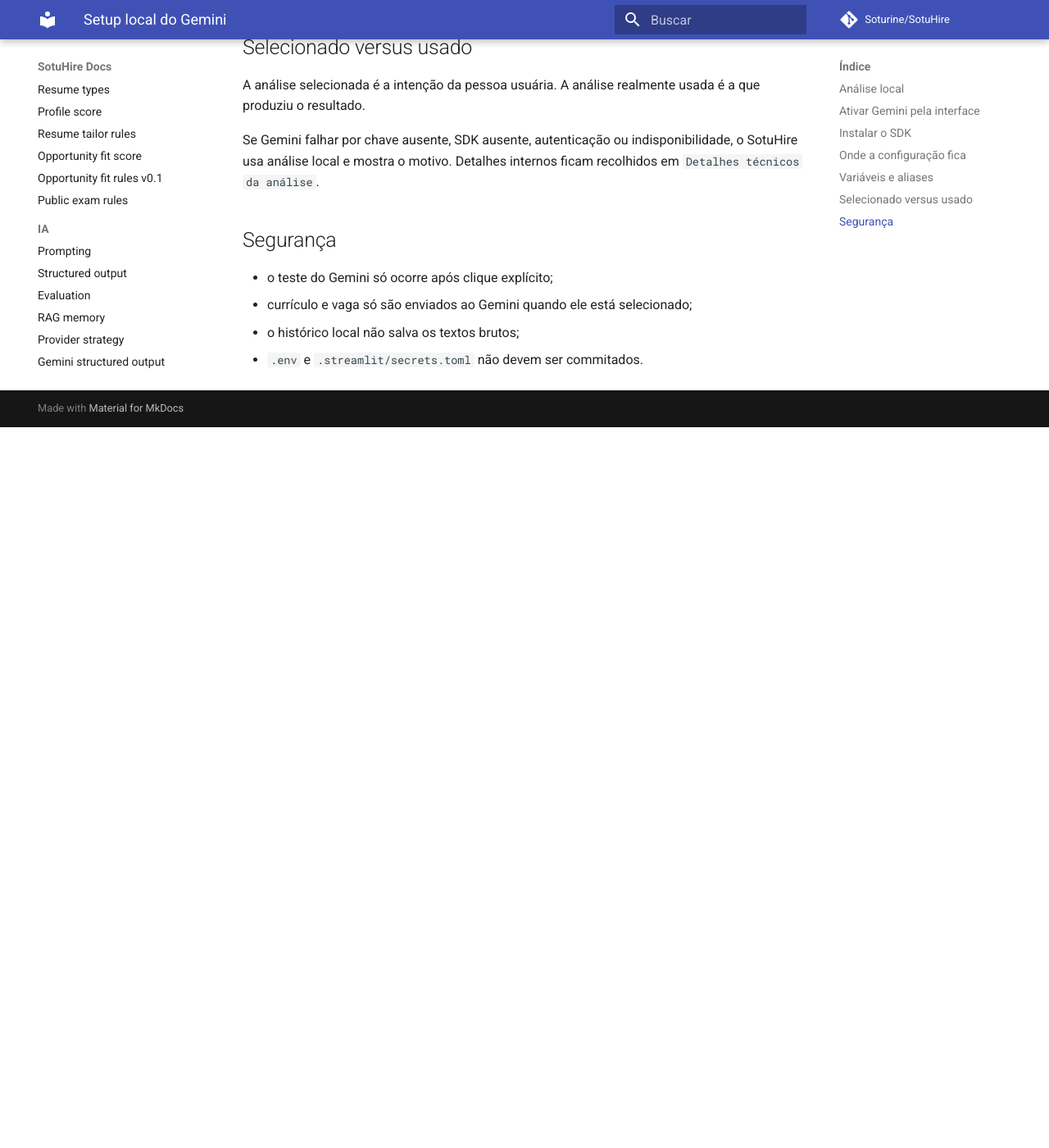
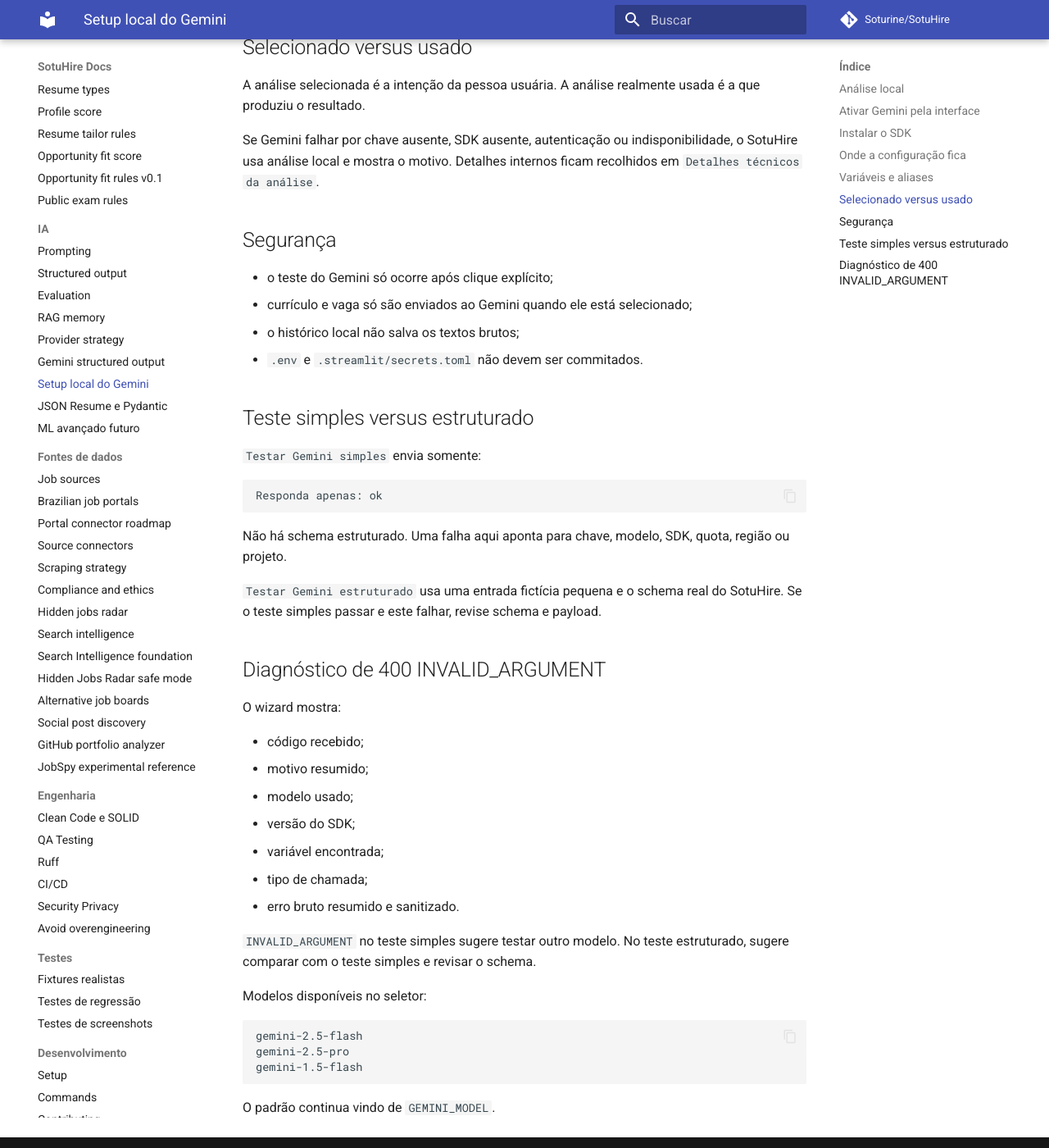
Before and after one commit to Soturine/SotuHire, an MkDocs documentation site: the page built from docs/04-ai/gemini-local-setup.md, in a window 1280 px wide and 1400 px high, scrolled down 1559 px. Shown: the whole window at 82% size. Built offline with MkDocs 1.6.1 and Material for MkDocs 9.7.7, drawn with Linux system fonts in a browser that asks for light colours; comment, search, counter and statistics services are not loaded; before the commit the page ends 2080 px from its top, so only the background shows below that.

Commit message:
docs: document v0.6.0 UX AI setup and search intelligence

````diff
--- a/docs/04-ai/gemini-local-setup.md
+++ b/docs/04-ai/gemini-local-setup.md
@@ -71,3 +71,39 @@
 - currículo e vaga só são enviados ao Gemini quando ele está selecionado;
 - o histórico local não salva os textos brutos;
 - `.env` e `.streamlit/secrets.toml` não devem ser commitados.
+
+## Teste simples versus estruturado
+
+`Testar Gemini simples` envia somente:
+
+```text
+Responda apenas: ok
+```
+
+Não há schema estruturado. Uma falha aqui aponta para chave, modelo, SDK, quota, região ou projeto.
+
+`Testar Gemini estruturado` usa uma entrada fictícia pequena e o schema real do SotuHire. Se o teste simples passar e este falhar, revise schema e payload.
+
+## Diagnóstico de 400 INVALID_ARGUMENT
+
+O wizard mostra:
+
+- código recebido;
+- motivo resumido;
+- modelo usado;
+- versão do SDK;
+- variável encontrada;
+- tipo de chamada;
+- erro bruto resumido e sanitizado.
+
+`INVALID_ARGUMENT` no teste simples sugere testar outro modelo. No teste estruturado, sugere comparar com o teste simples e revisar o schema.
+
+Modelos disponíveis no seletor:
+
+```text
+gemini-2.5-flash
+gemini-2.5-pro
+gemini-1.5-flash
+```
+
+O padrão continua vindo de `GEMINI_MODEL`.
--- /dev/null
+++ b/docs/06-testing/screenshot-testing.md
@@ -0,0 +1,45 @@
+# Testes de Screenshots
+
+## Objetivo
+
+Os screenshots da v0.6.0 demonstram o fluxo real do Streamlit sem usar dados pessoais. Eles são gerados com as fixtures fictícias do repositório e referenciados pelo README.
+
+## Arquivos esperados
+
+```text
+docs/assets/screenshots/sotuhire-v0.6-home.png
+docs/assets/screenshots/sotuhire-v0.6-resume.png
+docs/assets/screenshots/sotuhire-v0.6-job.png
+docs/assets/screenshots/sotuhire-v0.6-result.png
+docs/assets/screenshots/sotuhire-v0.6-dashboard.png
+docs/assets/screenshots/sotuhire-v0.6-ai-setup.png
+```
+
+## Captura reproduzível
+
+Instale as dependências e o navegador:
+
+```bash
+pip install -r requirements-dev.txt
+playwright install chromium
+```
+
+Com o app em execução, capture:
+
+```bash
+streamlit run app.py
+python scripts/capture_screenshots.py --url http://localhost:8501
+```
+
+O script navega pelas experiências rápida e avançada, usa a demo local e salva imagens PNG.
+
+## Regressão
+
+`tests/test_readme_screenshots.py` verifica que:
+
+- o README referencia os seis arquivos;
+- todos existem;
+- cada imagem tem tamanho útil;
+- nenhum arquivo excede o limite definido pelo teste.
+
+Antes de publicar uma versão, recapture as imagens depois de atualizar o badge de versão e confirme visualmente que não há segredos nem dados reais.
--- a/docs/07-development/v0.5.0-real-usability-validation.md
+++ b/docs/07-development/v0.5.0-real-usability-validation.md
@@ -35,3 +35,9 @@
 ## Qualidade
 
 A entrega é validada por Pyright, Ruff, Pytest, MkDocs estrito, AppTest e smoke test headless do Streamlit.
+
+## Continuidade na v0.6.0
+
+A v0.6.0 separa visualmente e funcionalmente os modos rápido e avançado. Também divide o teste Gemini em chamada simples e estruturada, adiciona diagnóstico seguro de `400 INVALID_ARGUMENT`, Search Intelligence sem scraping, demo completa e screenshots reais.
+
+Veja [v0.6.0 — Polished UX, AI Diagnostics and Search Intelligence](v0.6.0-polished-ux-ai-search.md).
--- /dev/null
+++ b/docs/07-development/v0.6.0-polished-ux-ai-search.md
@@ -0,0 +1,44 @@
+# v0.6.0 — Polished UX, Real AI Validation and Search Intelligence Foundation
+
+## Objetivo
+
+A v0.6.0 torna o fluxo principal mais direto, separa claramente as experiências rápida e avançada e inicia uma estratégia segura de descoberta de oportunidades.
+
+## Experiência
+
+O modo rápido concentra currículo, vaga e resultado em uma página. Ao carregar os dois textos, a análise local pode rodar automaticamente sem exigir preferências ou navegação por abas.
+
+O modo avançado mantém edição, preferências, provider de IA, exports, histórico, dashboard, detalhes técnicos e a nova área de Search Intelligence.
+
+A ação **Rodar demo completa** usa somente fixtures fictícias do repositório, processa currículo e vaga e gera uma análise local pronta para revisão.
+
+## Gemini validável
+
+O wizard separa duas verificações:
+
+1. **Testar Gemini simples** envia uma instrução mínima sem schema. Falhas aqui indicam chave, modelo, SDK, quota ou configuração.
+2. **Testar Gemini estruturado** usa o JSON Schema mínimo do SotuHire. Se apenas esta etapa falhar, o diagnóstico aponta para schema ou payload.
+
+O diagnóstico informa categoria, código, modelo, versão do SDK, origem da variável, tipo da chamada, sugestão e erro bruto resumido. A chave nunca é exibida.
+
+O payload estruturado usa JSON Schema compatível com o SDK `google-genai`, sem palavras-chave que o endpoint não aceita.
+
+## Busca responsável
+
+Search Intelligence gera queries, cargos equivalentes, fontes e um plano semanal. Hidden Jobs Radar sugere empresas, termos e alertas manuais.
+
+Nenhum dos módulos faz scraping ou chamada de rede. A pessoa usuária revisa a estratégia e executa as buscas manualmente.
+
+## Evidências e QA
+
+- regressões específicas para diagnóstico Gemini, payload estruturado, modos, skills, busca, radar, demo e screenshots;
+- seis screenshots reais do app, todos com fixtures fictícias;
+- script Playwright reproduzível em `scripts/capture_screenshots.py`;
+- validação final com Pyright, Ruff, Pytest, MkDocs strict e smoke test Streamlit.
+
+Veja também:
+
+- [Setup local do Gemini](../04-ai/gemini-local-setup.md)
+- [Search Intelligence foundation](../05-data-sources/search-intelligence-foundation.md)
+- [Hidden Jobs Radar safe mode](../05-data-sources/hidden-jobs-radar-safe-mode.md)
+- [Testes de screenshots](../06-testing/screenshot-testing.md)
--- a/mkdocs.yml
+++ b/mkdocs.yml
@@ -94,6 +94,8 @@
       - Compliance and ethics: 05-data-sources/compliance-and-ethics.md
       - Hidden jobs radar: 05-data-sources/hidden-jobs-radar.md
       - Search intelligence: 05-data-sources/search-intelligence.md
+      - Search Intelligence foundation: 05-data-sources/search-intelligence-foundation.md
+      - Hidden Jobs Radar safe mode: 05-data-sources/hidden-jobs-radar-safe-mode.md
       - Alternative job boards: 05-data-sources/alternative-job-boards.md
       - Social post discovery: 05-data-sources/social-post-discovery.md
       - GitHub portfolio analyzer: 05-data-sources/github-portfolio-analyzer.md
@@ -108,6 +110,7 @@
   - Testes:
       - Fixtures realistas: 06-testing/realistic-fixtures.md
       - Testes de regressão: 06-testing/regression-testing.md
+      - Testes de screenshots: 06-testing/screenshot-testing.md
   - Desenvolvimento:
       - Setup: 07-development/setup.md
       - Commands: 07-development/commands.md
@@ -127,6 +130,7 @@
       - v0.4.1 Hotfix UI e parsers: 07-development/v0.4.1-ui-parser-hotfix.md
       - v0.4.2 Hotfix parser e provider: 07-development/v0.4.2-parser-ai-provider-hotfix.md
       - v0.5.0 Usabilidade e validação: 07-development/v0.5.0-real-usability-validation.md
+      - v0.6.0 UX, IA e busca: 07-development/v0.6.0-polished-ux-ai-search.md
   - Benchmark:
       - Players e inspirações: 08-benchmark/players-and-inspirations.md
       - Projetos de referência: 08-benchmark/reference-projects.md
--- a/requirements-ai.txt
+++ b/requirements-ai.txt
@@ -1,4 +1,4 @@
 # Optional structured AI provider used by the guided Gemini setup.
 # Install with: pip install -r requirements-ai.txt
 # The default local analysis needs no API SDK.
-google-genai>=1.0.0
+google-genai>=1.0.0,<3.0.0
--- a/requirements-dev.txt
+++ b/requirements-dev.txt
@@ -3,3 +3,4 @@
 pytest-cov>=5.0.0
 mkdocs>=1.6.0
 mkdocs-material>=9.5.0
+playwright>=1.55.0
````
Also changed, not shown: CHANGELOG.md (+32 -0 lines), README.md (+30 -4 lines), docs/01-product/roadmap.md (+13 -0 lines), docs/04-ai/provider-strategy.md (+11 -0 lines), docs/05-data-sources/hidden-jobs-radar-safe-mode.md (added, +32 -0 lines), docs/05-data-sources/search-intelligence-foundation.md (added, +45 -0 lines), 1 other file.
